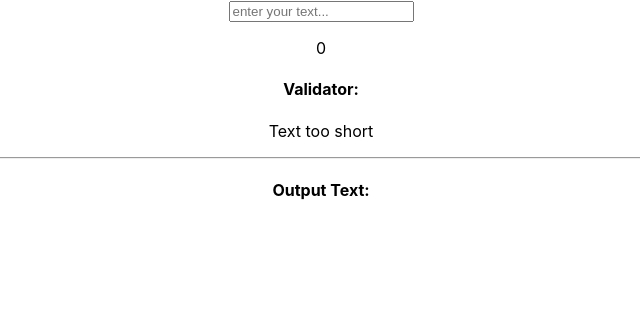
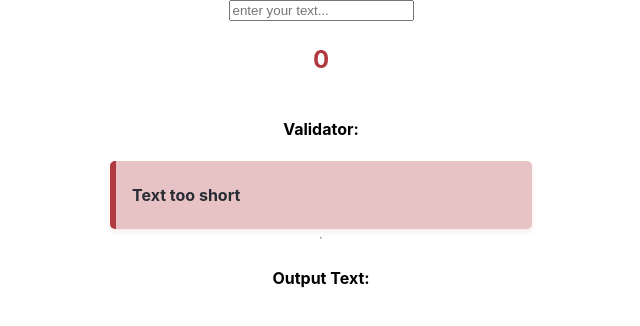
Before and after one commit to Nivsha08/react_practice, a React (Create React App) app: page / in a window 1280 px wide. Shown: the top 326 px of the page, without its empty margins (319-959 px from the left). Built offline with nearby package versions, Linux system fonts and the light colour scheme.

Commit message:
shift to scss styling

```diff
--- a/src/App.css
+++ /dev/null
@@ -1,32 +0,0 @@
-.App {
-  text-align: center;
-}
-
-.App-logo {
-  animation: App-logo-spin infinite 20s linear;
-  height: 40vmin;
-}
-
-.App-header {
-  background-color: #282c34;
-  min-height: 100vh;
-  display: flex;
-  flex-direction: column;
-  align-items: center;
-  justify-content: center;
-  font-size: calc(10px + 2vmin);
-  color: white;
-}
-
-.App-link {
-  color: #61dafb;
-}
-
-@keyframes App-logo-spin {
-  from {
-    transform: rotate(0deg);
-  }
-  to {
-    transform: rotate(360deg);
-  }
-}
--- a/src/App.js
+++ b/src/App.js
@@ -1,5 +1,6 @@
 import React, { Component } from 'react';
-import './App.css';
+import './App.scss';
+import "./ValidationExercise/validators.scss";
 import ValidationComponent from './ValidationExercise/ValidationComponent';
 import CharComponent from './ValidationExercise/CharComponent';
 
@@ -9,6 +10,8 @@ class App extends Component {
     message: "",
     length: 0
   };
+
+  classes = [];
 
   changeHandler = (event) => {
     this.setState({
@@ -28,21 +31,22 @@ class App extends Component {
 
   render() {
     const textArray = this.state.message.slice().split('');
+    this.classes = this.state.length > 5 ? ["valid"] : ["error"];
     return (
       <div className="App">
           <input type="text" placeholder="enter your text..." onChange={this.changeHandler}/>
-          <p>{this.state.length}</p>
+          <p className={this.classes.join(' ')}>{this.state.length}</p>
           <h4>Validator:</h4>
           <ValidationComponent length={this.state.length} />
           <hr/>
           <h4>Output Text:</h4>
-          {
-            textArray.map((l, index) => {
-              return (
-                <CharComponent letter={l} key={index} click={() => this.deleteCharHandler(index)} />
-              );
-            })
-          }
+          <div className="char-list-wrapper">
+              {textArray.map((l, index) => {
+                  return (
+                      <CharComponent letter={l} key={index} click={() => this.deleteCharHandler(index)} />
+                  );
+              })}
+          </div>
       </div>
     );
   }
--- /dev/null
+++ b/src/App.scss
@@ -0,0 +1,10 @@
+.App {
+  display: flex;
+  flex-direction: column;
+  align-items: center;
+}
+
+.char-list-wrapper {
+  display: flex;
+  flex-direction: row;
+}
--- a/src/ValidationExercise/CharComponent.js
+++ b/src/ValidationExercise/CharComponent.js
@@ -1,18 +1,9 @@
 import React from 'react';
+import "./validators.scss";
 
 const charComponent = ( props ) => {
-    const style = {
-        display: "inline-block",
-        padding: "10px",
-        margin: "1px",
-        textAlign: "center",
-        border: "1px solid #333",
-        borderRadius: "4px",
-        cursor: "pointer"
-    };
-
     return (
-        <div style={style} onClick={props.click}>
+        <div className="char-component" onClick={props.click}>
             {props.letter}
         </div>
     );
--- a/src/ValidationExercise/ValidationComponent.js
+++ b/src/ValidationExercise/ValidationComponent.js
@@ -1,10 +1,11 @@
 import React from 'react';
+import './validators.scss';
 
 const validationComponent = ( props ) => {
-    const validation = props.length > 5 ? "Text long enough" : "Text too short";
+    const validation = props.length < 5 ? "Text too short" : "Text long enough";
     return (
-        <div>
-            <p>{validation}</p>
+        <div className={props.length <= 5 ? "error-message" : "success-message"}>
+            <p><strong>{validation}</strong></p>
         </div>
     );
 };
--- /dev/null
+++ b/src/ValidationExercise/validators.scss
@@ -0,0 +1,47 @@
+$valid-color: #23af54;
+$error-color: #af3b41;
+
+%message-box {
+  padding: .5rem 1rem;
+  border-radius: 5px;
+  width: 30%;
+  text-align: left;
+  display: flex;
+  flex-direction: column;
+  color: #282c34;
+  transition: all .2s ease-out;
+}
+
+.error { color: $error-color; font-weight: bold; font-size: 1.5rem; }
+.valid { color: $valid-color; font-weight: bold; font-size: 1.5rem; }
+
+.error-message {
+  @extend %message-box;
+  background-color: rgba($error-color, .3);
+  border-left: 6px solid $error-color;
+  box-shadow: 0 3px 5px rgba($error-color, .1);
+}
+
+.success-message {
+  @extend %message-box;
+  background-color: rgba($valid-color, .3);
+  border-left: 6px solid $valid-color;
+  box-shadow: 0 3px 5px rgba($valid-color, .1);
+}
+
+.char-component {
+  flex-direction: column;
+  align-items: center;
+  justify-content: center;
+  height: 30px;
+  width: 30px;
+  display: flex;
+  margin: 1px;
+  border: 1px solid #ccc;
+  background-color: #eee;
+  color: #232323;
+  border-radius: 4px;
+  cursor: pointer;
+  transition: all .2s ease-out
+}
+.char-component:hover { background-color: #bbb; color: #fff; }
```
Also changed, not shown: package.json (+6 -1 lines), 1 other file (tests, documents, lock files or other folders).
